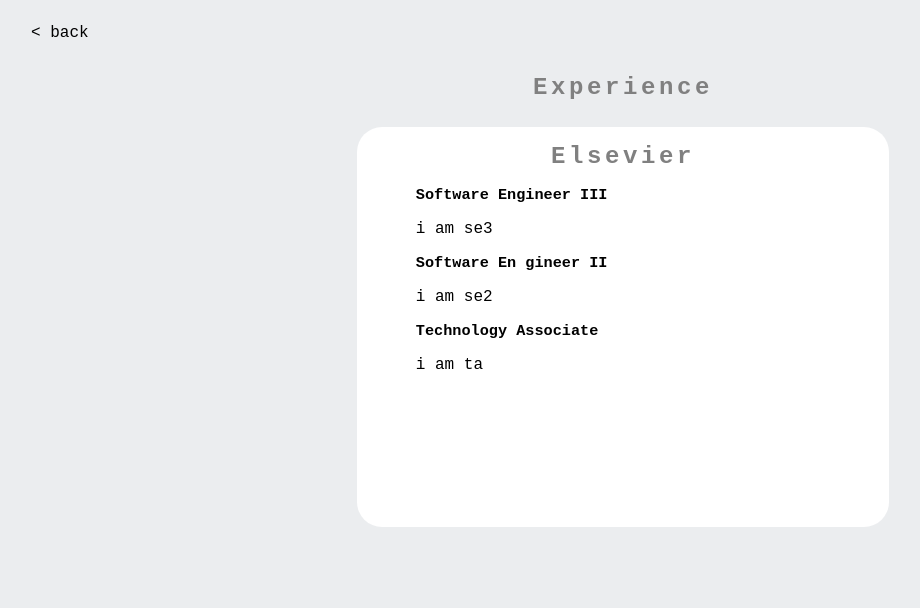
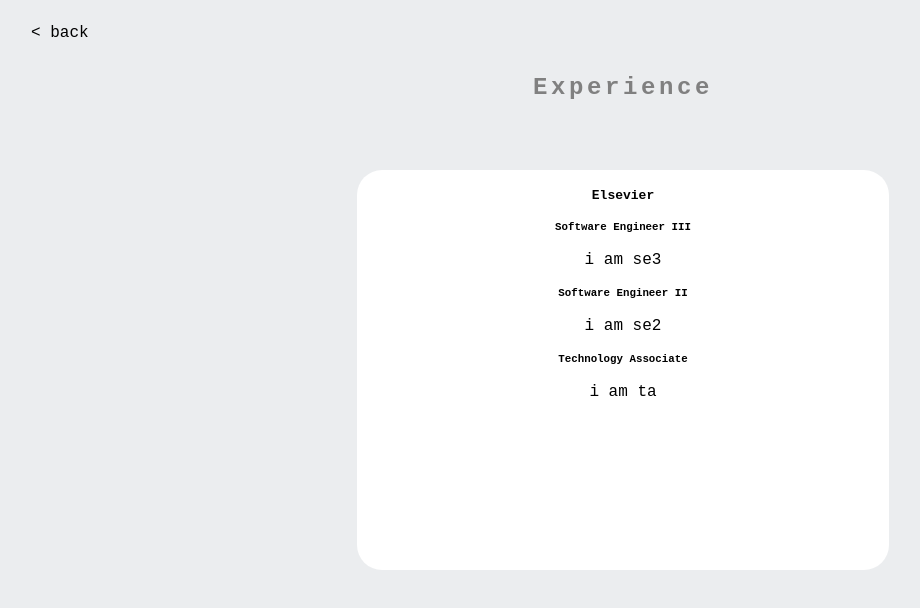
Before and after one commit to LizzieCamp/Portfolio, a React (Create React App) app in the folder elizabeth-portfolio/: page /experience in a window 1280 px wide. Shown: the top 608 px of the page, without its empty margins (17-937 px from the left). Built offline with nearby package versions, Linux system fonts and the light colour scheme.

Commit message:
feat: updates to card

```diff
--- a/elizabeth-portfolio/src/components/Card.jsx
+++ b/elizabeth-portfolio/src/components/Card.jsx
@@ -5,14 +5,19 @@
   return (
     <div className="card">
       <div>
-        <h1>{props.title}</h1>
+        <h4>{props.title}</h4>
       </div>
-      <h3>{props.subTitle}</h3>
+      <h5>{props.subTitle}</h5>
       <p>{props.content}</p>
-      <h3>{props.subTitle1}</h3>
+      {props.subtitleTwo ? <h5>{props.subtitleTwo}</h5> : null}
+      {props.additionalContent ? <p>{props.additionalContent}</p> : null}
+      {props.subtitleThree ? <h5>{props.subtitleThree}</h5> : null}
+      {props.extraContent ? <p>{props.extraContent}</p> : null}
+
+      {/* <h5>{props.subTitle1}</h5>
       <p>{props.content1}</p>
-      <h3>{props.subTitle2}</h3>
-      <p>{props.content2}</p>
+      <h5>{props.subTitle2}</h5>
+      <p>{props.content2}</p> */}
       {/* eventually this image will be the imageIcon component */}
       <a href={props.imageLink}>
         <img height="50px" href={props.imgSrc} alt={props.altText}></img>
--- a/elizabeth-portfolio/src/pages/Experience.jsx
+++ b/elizabeth-portfolio/src/pages/Experience.jsx
@@ -7,10 +7,10 @@
   title: "Elsevier",
   subTitle: "Software Engineer III",
   content: "i am se3",
-  subTitle1: "Software En gineer II",
-  content1: "i am se2",
-  subTitle2: "Technology Associate",
-  content2: "i am ta"
+  subtitleTwo: "Software Engineer II",
+  additionalContent: "i am se2",
+  subtitleThree: "Technology Associate",
+  extraContent: "i am ta"
 }];
 
 
@@ -20,7 +20,7 @@
     <div className="margins">
       <Back />
       <h1> Experience </h1>
-      <div className="padding">
+      <div className="content">
         {experience.map((job, subTitle) => (
           <Card key={subTitle} index={subTitle} {...job} />
         ))}
```
